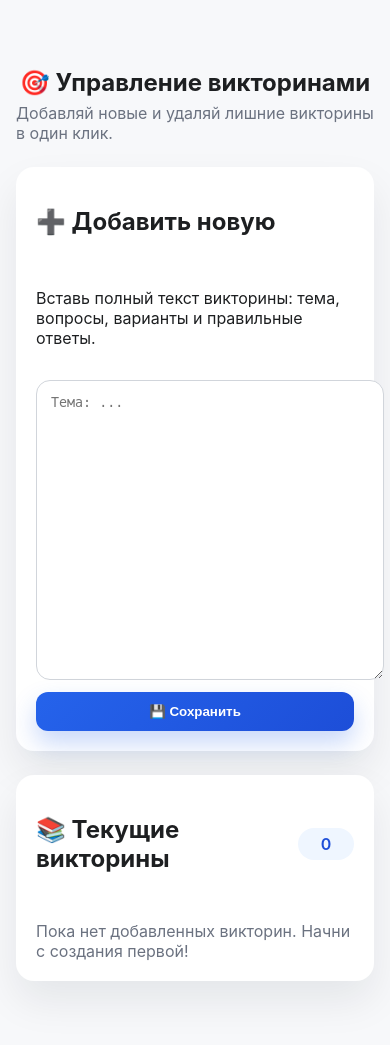
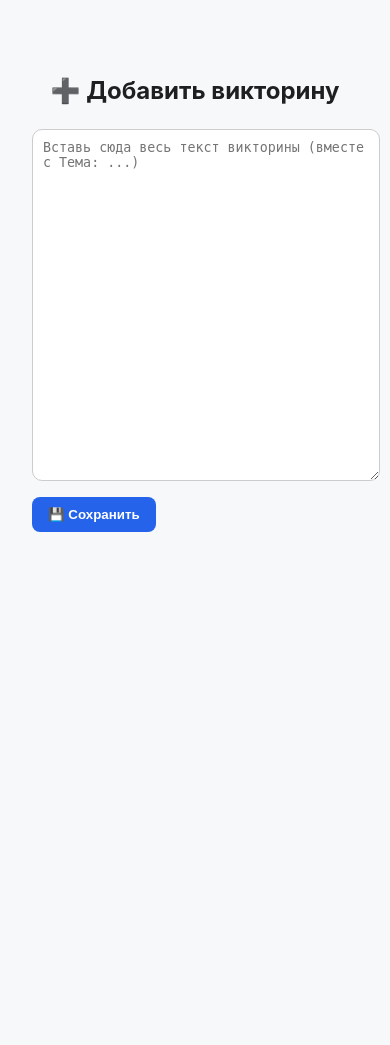
Before and after one commit to Atubu88/fastapi-webapp, a FastAPI app: page /admin/add_quiz in a window 390 px wide. After the commit the page ends 532 px from the top, so only its background shows below. Run offline with FastAPI, Linux system fonts and the light colour scheme.

Commit message:
Revert "Merge pull request #36 from Atubu88/codex/add-quiz-deletion-feature-in-admin"
This reverts commit bbb73dac37e0ddf4abdc273e69ba3b3c023573a9, reversing
changes made to 4917a6dc8f7f42c451eef5cc80882e4acd2837cc.

```diff
--- a/routers/admin/add_quiz.py
+++ b/routers/admin/add_quiz.py
@@ -1,5 +1,3 @@
-from typing import Optional
-
 from fastapi import APIRouter, Request, Form, Depends
 from fastapi.templating import Jinja2Templates
 from fastapi.responses import HTMLResponse
@@ -8,55 +6,6 @@ from core.config import TEMPLATES_DIR
 from core.models import Quiz, Question, Option
 from core.database import get_session
 import re
-
-
-def _format_question_label(count: int) -> str:
-    """Вернуть строку с количеством вопросов и корректным склонением."""
-    remainder_10 = count % 10
-    remainder_100 = count % 100
-
-    if remainder_10 == 1 and remainder_100 != 11:
-        suffix = "вопрос"
-    elif 2 <= remainder_10 <= 4 and not 12 <= remainder_100 <= 14:
-        suffix = "вопроса"
-    else:
-        suffix = "вопросов"
-
-    return f"{count} {suffix}"
-
-
-def _render_add_quiz_page(
-    request: Request,
-    session: Session,
-    message: Optional[str] = None,
-    message_type: str = "info",
-):
-    quizzes = session.query(Quiz).order_by(Quiz.id.desc()).all()
-    quiz_cards = []
-
-    for quiz in quizzes:
-        description = (quiz.description or "").strip()
-        first_line = description.splitlines()[0] if description else "Описание отсутствует"
-        preview = first_line if len(first_line) <= 120 else first_line[:117] + "..."
-
-        quiz_cards.append(
-            {
-                "id": quiz.id,
-                "title": quiz.title,
-                "question_label": _format_question_label(len(quiz.questions)),
-                "preview": preview,
-            }
-        )
-
-    return templates.TemplateResponse(
-        "admin/add_quiz.html",
-        {
-            "request": request,
-            "message": message,
-            "message_type": message_type,
-            "quizzes": quiz_cards,
-        },
-    )
 
 router = APIRouter(prefix="/admin", tags=["admin"])
 templates = Jinja2Templates(directory=TEMPLATES_DIR)
@@ -68,8 +17,8 @@ async def admin_root(request: Request):
 
 
 @router.get("/add_quiz", response_class=HTMLResponse)
-async def get_add_quiz(request: Request, session: Session = Depends(get_session)):
-    return _render_add_quiz_page(request, session)
+async def get_add_quiz(request: Request):
+    return templates.TemplateResponse("admin/add_quiz.html", {"request": request, "message": None})
 
 
 @router.post("/add_quiz", response_class=HTMLResponse)
@@ -79,11 +28,9 @@ async def post_add_quiz(
     session: Session = Depends(get_session),
 ):
     if not content.strip():
-        return _render_add_quiz_page(
-            request,
-            session,
-            message="❌ Вставь текст викторины!",
-            message_type="error",
+        return templates.TemplateResponse(
+            "admin/add_quiz.html",
+            {"request": request, "message": "❌ Вставь текст викторины!"}
         )
 
     # Извлекаем тему
@@ -131,37 +78,10 @@ async def post_add_quiz(
 
     session.commit()
 
-    return _render_add_quiz_page(
-        request,
-        session,
-        message=f"✅ Викторина «{title}» успешно добавлена вместе с {len(question_blocks)} вопросами!",
-        message_type="success",
+    return templates.TemplateResponse(
+        "admin/add_quiz.html",
+        {
+            "request": request,
+            "message": f"✅ Викторина «{title}» успешно добавлена вместе с {len(question_blocks)} вопросами!"
+        }
     )
-
-
-@router.post("/quizzes/{quiz_id}/delete", response_class=HTMLResponse)
-async def delete_quiz(
-    request: Request,
-    quiz_id: int,
-    session: Session = Depends(get_session),
-):
-    quiz = session.get(Quiz, quiz_id)
-
-    if quiz is None:
-        return _render_add_quiz_page(
-            request,
-            session,
-            message="⚠️ Викторина не найдена или уже удалена.",
-            message_type="error",
-        )
-
-    title = quiz.title
-    session.delete(quiz)
-    session.commit()
-
-    return _render_add_quiz_page(
-        request,
-        session,
-        message=f"🗑️ Викторина «{title}» удалена.",
-        message_type="success",
-    )
--- a/templates/admin/add_quiz.html
+++ b/templates/admin/add_quiz.html
@@ -1,252 +1,39 @@
 {% extends "base.html" %}
 {% block content %}
-<section class="container quiz-admin">
-  <header class="quiz-admin__header">
-    <div>
-      <h1 class="title">🎯 Управление викторинами</h1>
-      <p class="subtitle">Добавляй новые и удаляй лишние викторины в один клик.</p>
-    </div>
-  </header>
+<section class="container">
+  <h1 class="title">➕ Добавить викторину</h1>
 
   {% if message %}
-  <div class="flash flash--{{ message_type }}">{{ message }}</div>
+  <div class="message">{{ message }}</div>
   {% endif %}
 
-  <div class="quiz-admin__layout">
-    <article class="card card--form">
-      <h2>➕ Добавить новую</h2>
-      <p class="hint">Вставь полный текст викторины: тема, вопросы, варианты и правильные ответы.</p>
-      <form method="post">
-        <textarea name="content" rows="18" placeholder="Тема: ..." required></textarea>
-        <button type="submit" class="btn btn--primary">💾 Сохранить</button>
-      </form>
-    </article>
-
-    <article class="card card--list">
-      <div class="card__header">
-        <h2>📚 Текущие викторины</h2>
-        <span class="badge">{{ quizzes|length }}</span>
-      </div>
-
-      {% if quizzes %}
-      <ul class="quiz-list">
-        {% for quiz in quizzes %}
-        <li class="quiz-item">
-          <div class="quiz-item__info">
-            <h3>{{ quiz.title }}</h3>
-            <p class="quiz-item__preview">{{ quiz.preview }}</p>
-            <span class="quiz-item__questions">{{ quiz.question_label }}</span>
-          </div>
-            <button type="submit" class="btn btn--danger">🗑 Удалить</button>
-          </form>
-        </li>
-        {% endfor %}
-      </ul>
-      {% else %}
-      <p class="empty">Пока нет добавленных викторин. Начни с создания первой!</p>
-      {% endif %}
-    </article>
-  </div>
+  <form method="post">
+    <textarea name="content" rows="22" placeholder="Вставь сюда весь текст викторины (вместе с Тема: ...)" required></textarea>
+    <button type="submit" class="btn">💾 Сохранить</button>
+  </form>
 </section>
 
 <style>
-  .quiz-admin {
-    display: flex;
-    flex-direction: column;
-    gap: 24px;
-    padding: 32px 0;
-  }
-
-  .quiz-admin__header .title {
-    margin-bottom: 6px;
-  }
-
-  .quiz-admin__header .subtitle {
-    color: #6b7280;
-    margin: 0;
-  }
-
-  .flash {
-    padding: 14px 18px;
-    border-radius: 12px;
-    font-weight: 500;
-    box-shadow: 0 6px 18px rgba(37, 99, 235, 0.15);
-  }
-
-  .flash--success {
-    background: #ecfdf5;
-    color: #047857;
-  }
-
-  .flash--error {
-    background: #fef2f2;
-    color: #b91c1c;
-  }
-
-  .flash--info {
-    background: #eff6ff;
-    color: #1d4ed8;
-  }
-
-  .quiz-admin__layout {
-    display: grid;
-    grid-template-columns: minmax(0, 1fr) minmax(0, 1fr);
-    gap: 24px;
-  }
-
-  .card {
-    background: white;
-    border-radius: 18px;
-    padding: 24px;
-    box-shadow: 0 20px 40px rgba(15, 23, 42, 0.08);
-    display: flex;
-    flex-direction: column;
-    gap: 16px;
-  }
-
-  .card--form form {
-    display: flex;
-    flex-direction: column;
-    gap: 12px;
-  }
-
   textarea {
     width: 100%;
-    font-family: "JetBrains Mono", "Fira Code", monospace;
-    padding: 14px;
-    border-radius: 14px;
-    border: 1px solid #d1d5db;
-    min-height: 260px;
+    font-family: monospace;
+    padding: 10px;
+    border-radius: 10px;
+    border: 1px solid #ccc;
     resize: vertical;
-    transition: border-color 0.2s ease, box-shadow 0.2s ease;
   }
-
-  textarea:focus {
-    outline: none;
-    border-color: #2563eb;
-    box-shadow: 0 0 0 4px rgba(37, 99, 235, 0.15);
+  .btn {
+    margin-top: 12px;
+    background: #2563eb;
+    color: white;
+    border: none;
+    padding: 10px 16px;
+    border-radius: 8px;
+    cursor: pointer;
   }
-
-  .btn {
-    display: inline-flex;
-    align-items: center;
-    justify-content: center;
-    gap: 6px;
-    border: none;
-    border-radius: 12px;
-    padding: 12px 18px;
-    font-weight: 600;
-    cursor: pointer;
-    transition: transform 0.15s ease, box-shadow 0.15s ease;
-  }
-
-  .btn--primary {
-    background: linear-gradient(135deg, #2563eb, #1d4ed8);
-    color: white;
-    box-shadow: 0 12px 24px rgba(37, 99, 235, 0.25);
-  }
-
-  .btn--danger {
-    background: linear-gradient(135deg, #ef4444, #dc2626);
-    color: white;
-    box-shadow: 0 12px 24px rgba(239, 68, 68, 0.25);
-  }
-
-  .btn:hover {
-    transform: translateY(-1px);
-  }
-
-  .card__header {
-    display: flex;
-    justify-content: space-between;
-    align-items: center;
-    gap: 12px;
-  }
-
-  .badge {
-    display: inline-flex;
-    align-items: center;
-    justify-content: center;
-    min-width: 36px;
-    padding: 6px 10px;
-    border-radius: 999px;
-    background: #eff6ff;
-    color: #1d4ed8;
-    font-weight: 600;
-  }
-
-  .quiz-list {
-    list-style: none;
-    margin: 0;
-    padding: 0;
-    display: flex;
-    flex-direction: column;
-    gap: 16px;
-  }
-
-  .quiz-item {
-    display: flex;
-    flex-wrap: wrap;
-    gap: 12px;
-    align-items: flex-start;
-    justify-content: space-between;
-    padding: 18px;
-    border-radius: 16px;
-    background: #f9fafb;
-  }
-
-  .quiz-item__info {
-    flex: 1 1 260px;
-    display: flex;
-    flex-direction: column;
-    gap: 8px;
-  }
-
-  .quiz-item__info h3 {
-    margin: 0;
-  }
-
-  .quiz-item__preview {
-    margin: 0;
-    color: #6b7280;
-  }
-
-  .quiz-item__questions {
-    display: inline-flex;
-    align-items: center;
-    gap: 6px;
-    font-size: 0.95rem;
-    font-weight: 600;
-    color: #2563eb;
-  }
-
-  .quiz-item__actions {
-    flex: 0 0 auto;
-  }
-
-  .empty {
-    margin: 12px 0 0;
-    color: #6b7280;
-  }
-
-  @media (max-width: 1024px) {
-    .quiz-admin__layout {
-      grid-template-columns: 1fr;
-    }
-  }
-
-  @media (max-width: 640px) {
-    .quiz-admin {
-      padding: 24px 0;
-    }
-
-    .card {
-      padding: 20px;
-    }
-
-    textarea {
-      min-height: 200px;
-    }
+  .message {
+    margin-bottom: 10px;
+    color: green;
   }
 </style>
 {% endblock %}
```
